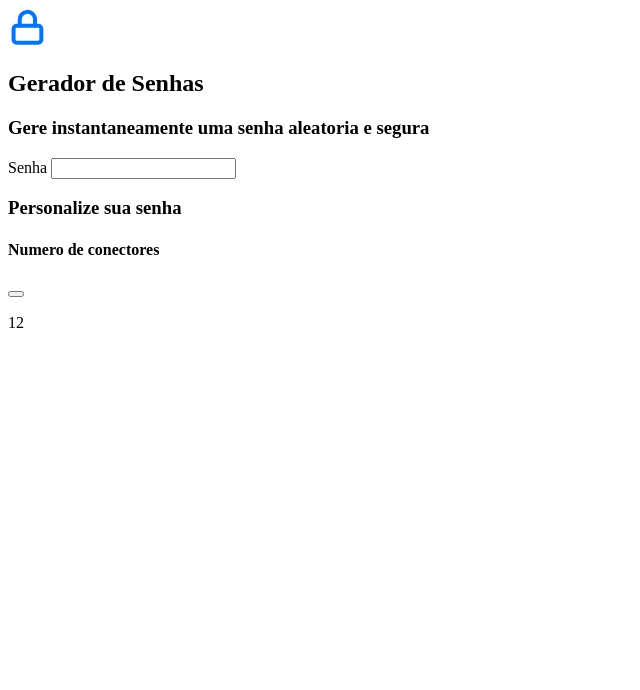
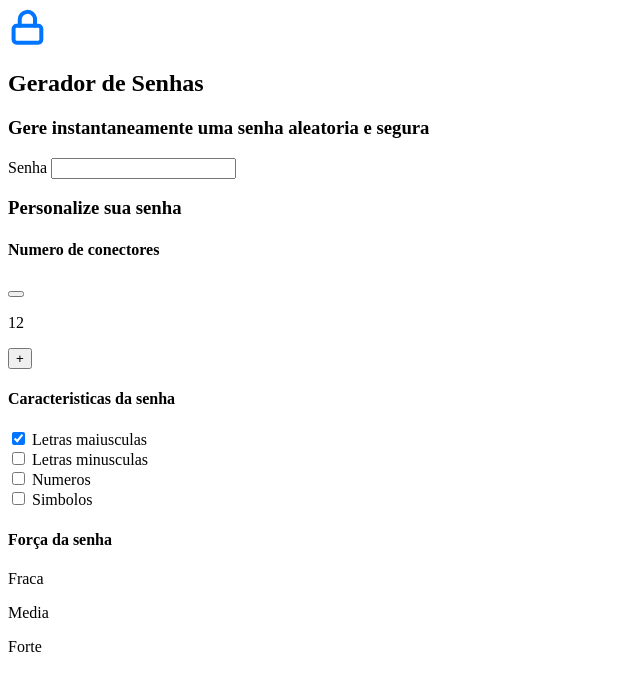
Before and after one commit to Adrian1576/Senhas, a plain HTML site: page index.html in a window 1280 px wide. Shown: the whole page, without its empty margins (0-640 px from the left). Drawn offline with Linux system fonts and the light colour scheme.

Commit message:
Add files via upload

```diff
--- a/index.html
+++ b/index.html
@@ -27,3 +27,35 @@
                     <div class="parametro-senha-botoes">
                         <button class="parametro-senha__botao"></button>
                         <p class="parametro-senha__texto">12</p>
+                        <button class="parametro-senha_botao">+</button>
+                    </div>
+                </div>
+                <div class="parametro-senha">
+                    <h4 class="parametro-senha_titulo">Caracteristicas da senha</h4>
+                    <div class="parametro-senha-checkbox">
+                        <input name="maiusculo" type="checkbox" class="checkbox" checked>
+                        <label for="maiusculo">Letras maiusculas</label>
+                  </div>
+                  <div class="parametro-senha-checkbox">
+                        <input name="minusculo" type="checkbox" class="checkbox">
+                        <label for="minusculo">Letras minusculas</label>
+                  </div>
+                  <div class="parametro-senha-checkbox">
+                        <input name="numero" type="checkbox" class="checkbox">
+                        <label for="numero">Numeros</label>
+                  </div>
+                  <div class="parametro-senha-checkbox">
+                    <input name="simbolo" type="checkbox" class="checkbox">
+                    <label for="simbolo">Simbolos</label>
+                  </div>
+                </div>
+                <div class="parametro-senha">
+                    <h4 class="parametro-senha_titulo">Força da senha</h4>
+                    <div class="barra"></div>
+                    <div class="forca fraca"></div>
+                    <div class="parametro-senha-textos">
+                        <p>Fraca</p>
+                        <p>Media</p>
+                        <p>Forte</p>
+                    </div>
+                    <p class="entropia"></p>
```
